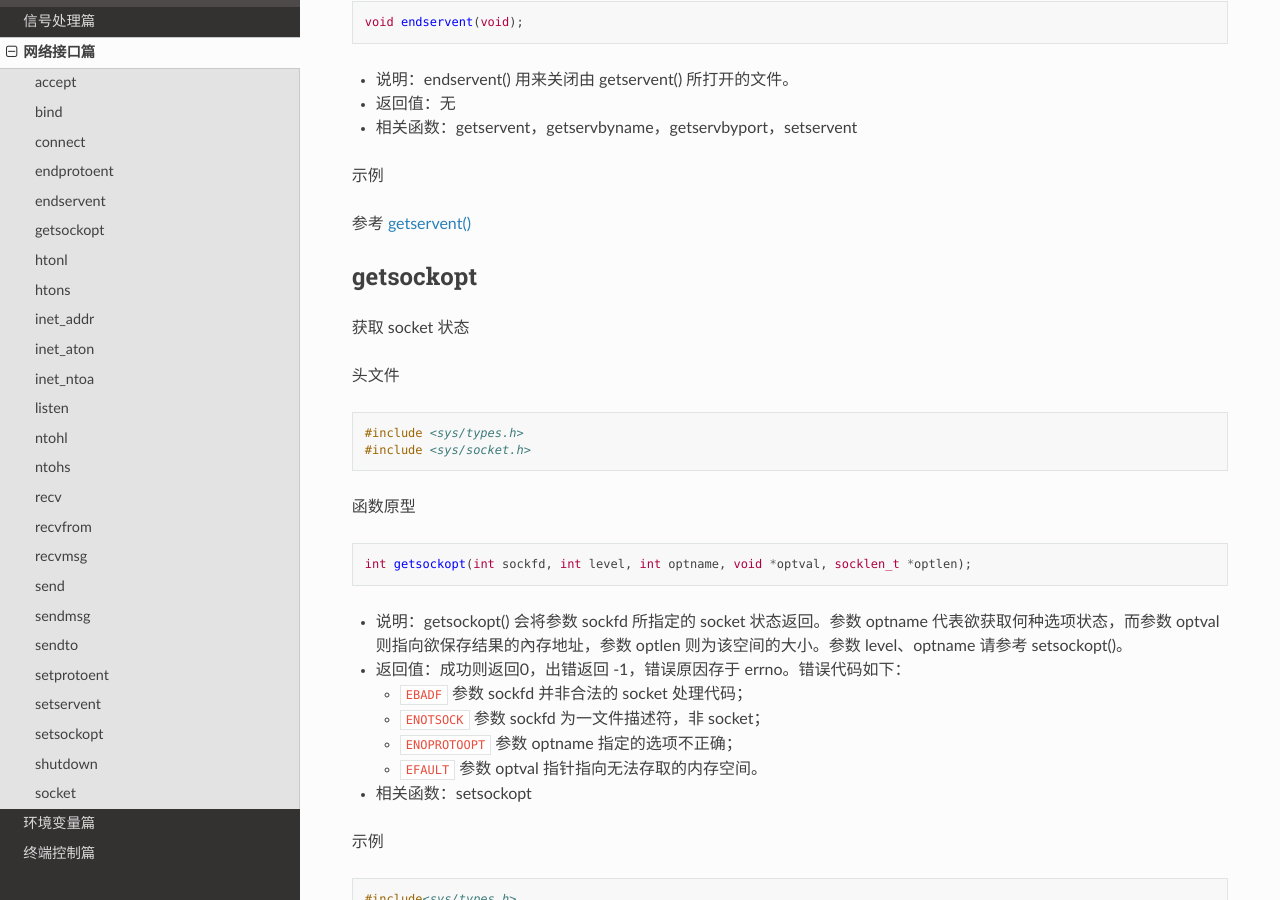
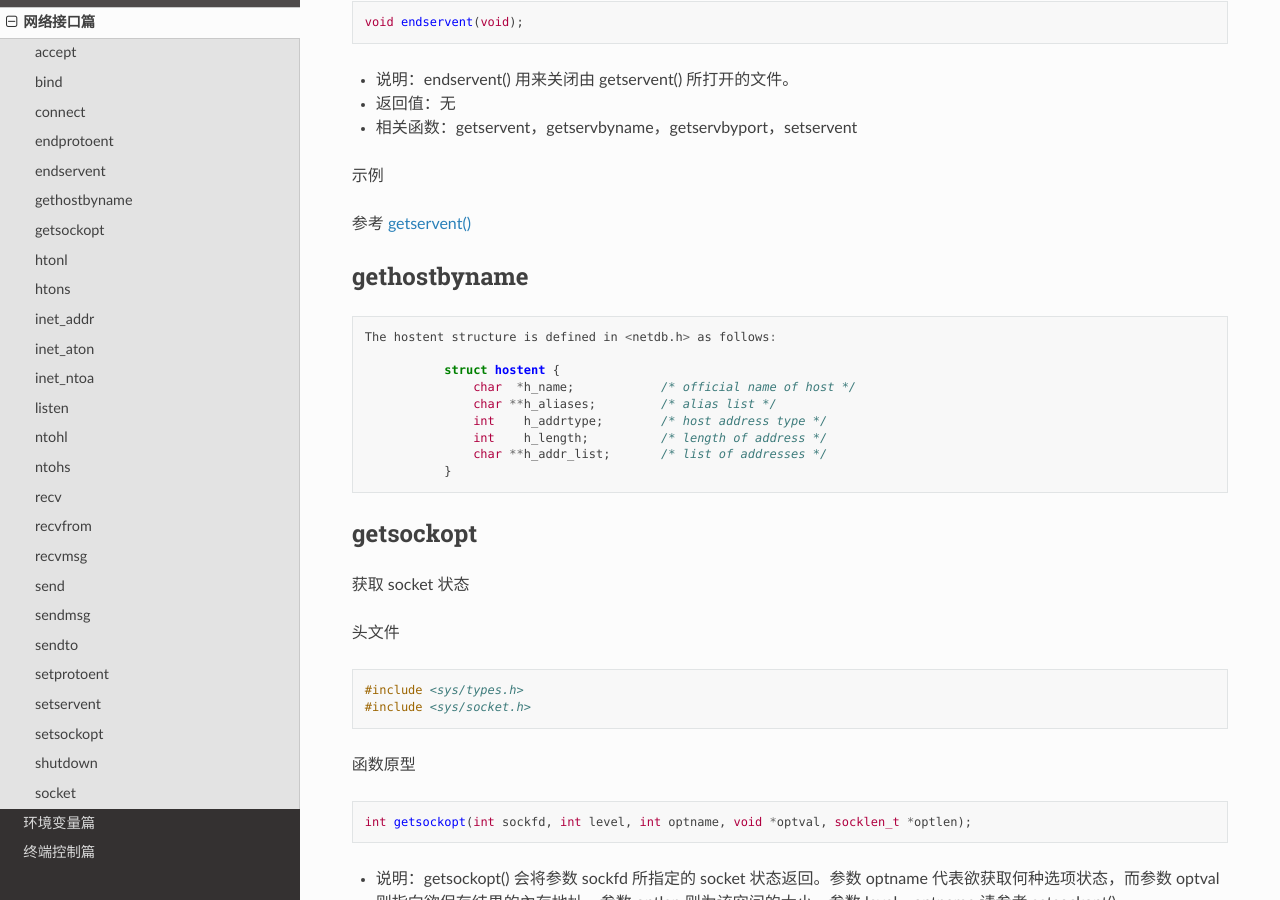
Before and after one commit to getiot/linux-c-functions, a Sphinx documentation site: the page built from source/network.md, in a window 1280 px wide and 900 px high, scrolled down 4584 px. Built offline with Sphinx 7.4.7 and the Read the Docs theme 2.0.0, drawn with Linux system fonts in a browser that asks for light colours.

Commit message:
add gethostbyname function

````diff
--- a/source/network.md
+++ b/source/network.md
@@ -233,6 +233,23 @@ void endservent(void);
 示例
 
 参考 [getservent()](#getservent)
+
+
+gethostbyname
+---------------------------------------------
+
+```c
+The hostent structure is defined in <netdb.h> as follows:
+
+           struct hostent {
+               char  *h_name;            /* official name of host */
+               char **h_aliases;         /* alias list */
+               int    h_addrtype;        /* host address type */
+               int    h_length;          /* length of address */
+               char **h_addr_list;       /* list of addresses */
+           }
+
+```
 
 
 getsockopt
````
